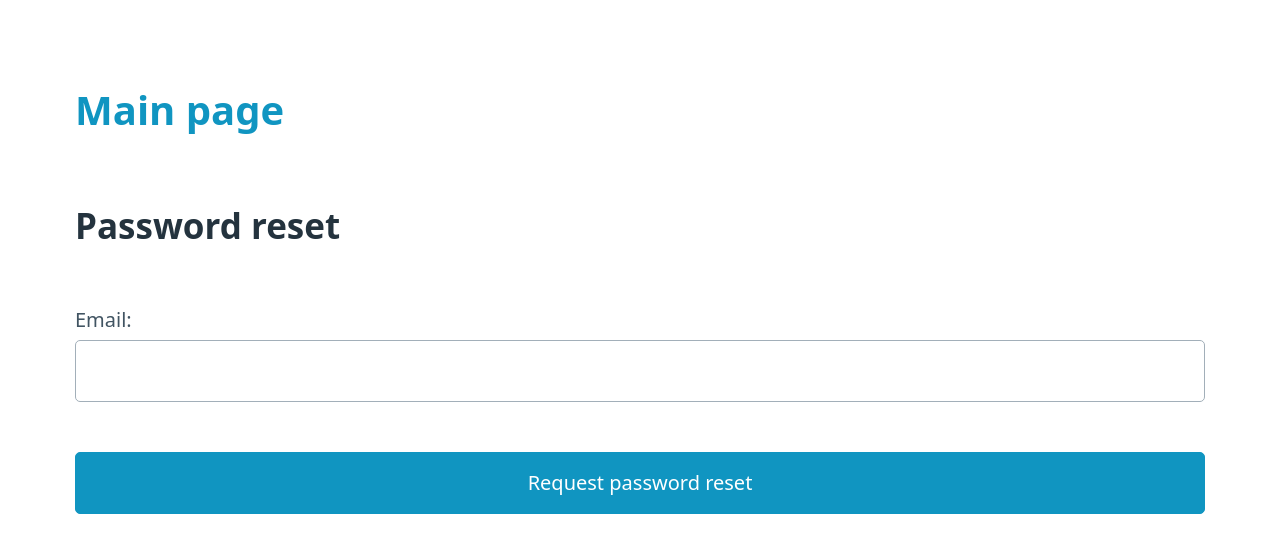
After one commit to KamilGrundas/goit_homework_10, a Django app: page /reset-password/ in a window 1280 px wide. The commit adds this page. Shown: the top 553 px of the page. Run offline with Django 5.2, Linux system fonts and the light colour scheme.

Commit message:
Added reset password feature

```diff
--- a/quotes/forms.py
+++ b/quotes/forms.py
@@ -7,7 +7,7 @@ from django.contrib.auth.models import User
 class MyUserCreationForm(UserCreationForm):
     class Meta:
         model = User
-        fields = ["username", "password1", "password2"]
+        fields = ["username", "email", "password1", "password2"]
 
 
 class AuthorForm(ModelForm):
--- a/quotes/templates/quotes/login.html
+++ b/quotes/templates/quotes/login.html
@@ -20,4 +20,5 @@
     {% endif %}
 </form>
 <p>You do not have an account? <a href="{% url 'quotes:register' %}">Register.</a>.</p>
+<p>Forgot password? <a href="{% url 'quotes:password_reset' %}">Reset password.</a>.</p>
 {% endblock %}
--- /dev/null
+++ b/quotes/templates/quotes/password_reset.html
@@ -0,0 +1,12 @@
+{% extends "quotes/base.html" %}
+
+{% block content %}
+
+<h2>Password reset</h2>
+<form method="post">
+    {% csrf_token %}
+    {{ form.as_p }}
+    <button type="submit">Request password reset</button>
+</form>
+
+{% endblock %}
--- /dev/null
+++ b/quotes/templates/quotes/password_reset_subject.txt
@@ -0,0 +1 @@
+Password Reset
--- a/quotes/templates/quotes/register.html
+++ b/quotes/templates/quotes/register.html
@@ -6,5 +6,6 @@
     {% csrf_token %}
     {{ form.as_p }}
     <button type="submit">Register</button>
+
 </form>
 {% endblock %}
--- a/quotes/urls.py
+++ b/quotes/urls.py
@@ -1,5 +1,5 @@
 from django.urls import path
-from django.contrib.auth.views import LogoutView
+from django.contrib.auth.views import LogoutView, PasswordResetDoneView, PasswordResetConfirmView, PasswordResetCompleteView
 from . import views
 
 app_name = "quotes"
@@ -14,4 +14,14 @@ urlpatterns = [
     path("load_authors/", views.load_authors, name="load_authors"),
     path("load_quotes/", views.load_quotes, name="load_quotes"),
     path("author/<int:author_id>/", views.author_detail, name="author_detail"),
+    path('reset-password/', views.ResetPasswordView.as_view(), name='password_reset'),
+    path('reset-password/done/', PasswordResetDoneView.as_view(template_name='password_reset_done.html'),
+         name='password_reset_done'),
+    path('reset-password/confirm/<uidb64>/<token>/',
+         PasswordResetConfirmView.as_view(template_name='password_reset_confirm.html',
+                                          success_url='reset-password/complete/'),
+         name='password_reset_confirm'),
+    path('reset-password/complete/',
+         PasswordResetCompleteView.as_view(template_name='password_reset_complete.html'),
+         name='password_reset_complete'),
 ]
--- a/quotes/views.py
+++ b/quotes/views.py
@@ -6,6 +6,10 @@ from django.contrib.auth import login
 from django.contrib.auth.decorators import login_required
 import json
 from datetime import datetime
+
+from django.contrib.auth.views import PasswordResetView
+from django.contrib.messages.views import SuccessMessageMixin
+from django.urls import reverse_lazy
 
 
 def quotes_list(request):
@@ -119,3 +123,12 @@ def load_quotes(request):
 def author_detail(request, author_id):
     author = get_object_or_404(Author, pk=author_id)
     return render(request, "quotes/author_detail.html", {"author": author})
+
+
+class ResetPasswordView(SuccessMessageMixin, PasswordResetView):
+    template_name = 'quotes/password_reset.html'
+    email_template_name = 'quotes/password_reset_email.html'
+    html_email_template_name = 'quotes/password_reset_email.html'
+    success_url = reverse_lazy('quotes/password_reset_done')
+    success_message = "An email with instructions to reset your password has been sent to %(email)s."
+    subject_template_name = 'quotes/password_reset_subject.txt'
```
Also changed, not shown: goit_homework_10/settings.py (+10 -0 lines), quotes/templates/quotes/password_reset_email.html (added, +13 -0 lines), quotes/migrations/0003_author_email_alter_author_born_date.py (added), quotes/migrations/0004_remove_author_email.py (added).
